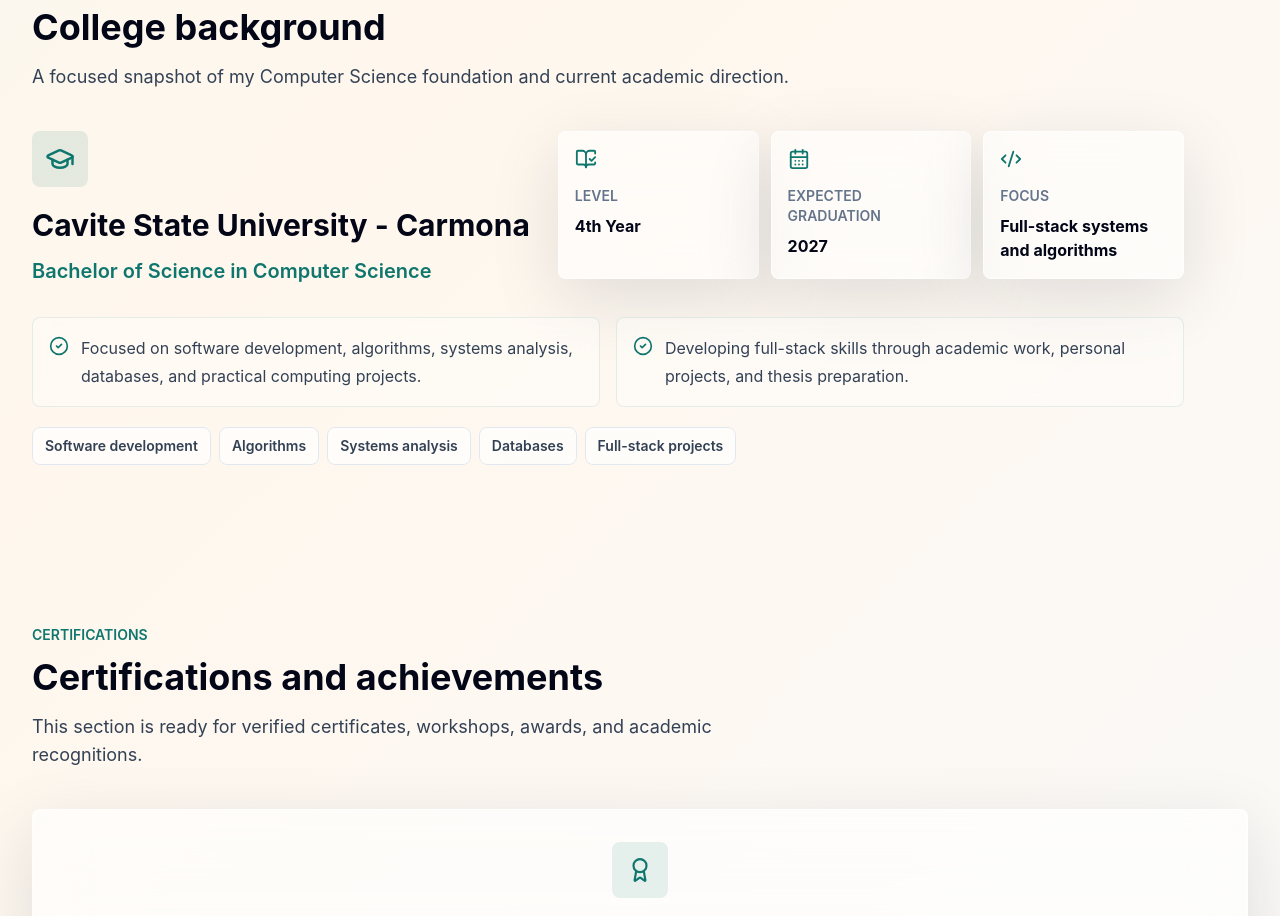
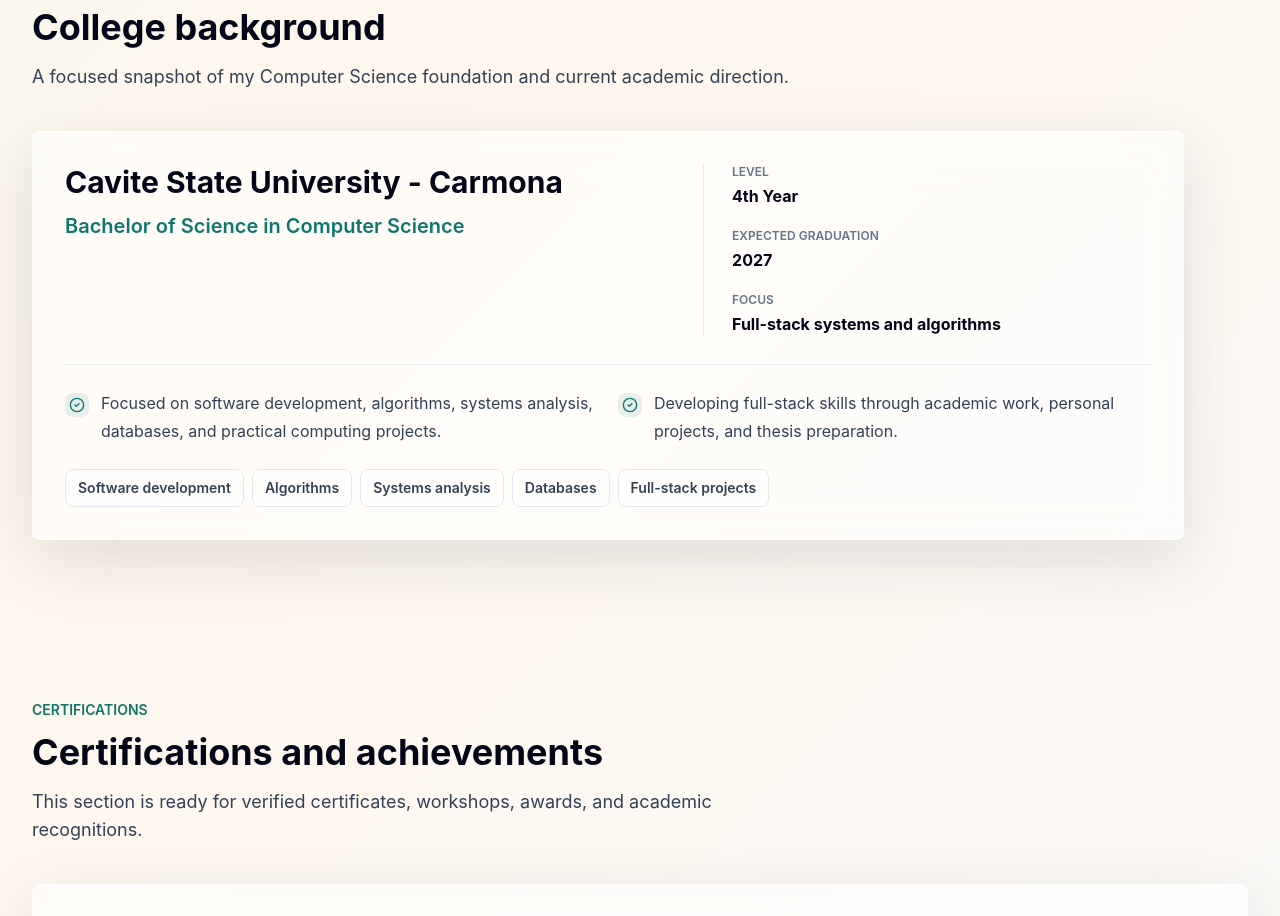
Before and after one commit to iyaniyaniyan/portfolio, a React (Vite) app: page / in a window 1280 px wide. Shown: the part 5180-6096 px from the top of the page. Built offline with nearby package versions, Linux system fonts and the light colour scheme.

Commit message:
Polish education section layout

```diff
--- a/src/components/Education.tsx
+++ b/src/components/Education.tsx
@@ -1,4 +1,4 @@
-import { BookOpenCheck, CalendarDays, CheckCircle2, Code2, GraduationCap } from 'lucide-react';
+import { CheckCircle2 } from 'lucide-react';
 import { education } from '../data/education';
 import { SectionHeading } from './SectionHeading';
 
@@ -14,47 +14,41 @@
       <div className="mt-10 grid gap-10">
         {education.map((item) => {
           const summaryItems = [
-            { label: 'Level', value: item.level, icon: BookOpenCheck },
-            { label: 'Expected Graduation', value: item.expectedGraduation, icon: CalendarDays },
-            { label: 'Focus', value: 'Full-stack systems and algorithms', icon: Code2 },
+            { label: 'Level', value: item.level },
+            { label: 'Expected Graduation', value: item.expectedGraduation },
+            { label: 'Focus', value: 'Full-stack systems and algorithms' },
           ];
 
           return (
-            <article key={item.school} className="max-w-6xl" data-reveal>
-              <div className="flex flex-col gap-7 lg:flex-row lg:items-start lg:justify-between">
-                <div className="min-w-0 lg:max-w-xl">
-                  <span className="inline-flex h-14 w-14 items-center justify-center rounded-lg bg-lagoon/10 text-lagoon">
-                    <GraduationCap size={30} aria-hidden="true" />
-                  </span>
-                  <h3 className="mt-5 text-3xl font-bold leading-tight text-slate-950">{item.school}</h3>
-                  <p className="mt-3 text-xl font-semibold text-lagoon">{item.degree}</p>
+            <article key={item.school} className="glass-card max-w-6xl p-6 sm:p-8" data-reveal>
+              <div className="grid gap-8 lg:grid-cols-[minmax(0,1.15fr)_minmax(18rem,0.85fr)] lg:items-start">
+                <div className="min-w-0">
+                  <h3 className="text-2xl font-bold leading-tight text-slate-950 sm:text-3xl">{item.school}</h3>
+                  <p className="mt-3 text-lg font-semibold text-lagoon sm:text-xl">{item.degree}</p>
                 </div>
 
-                <dl className="grid flex-1 gap-3 sm:grid-cols-3">
-                  {summaryItems.map((summary) => {
-                    const Icon = summary.icon;
-
-                    return (
-                      <div key={summary.label} className="rounded-lg border border-white/70 bg-white/55 p-4 shadow-glass backdrop-blur-xl">
-                        <Icon className="text-lagoon" size={22} aria-hidden="true" />
-                        <dt className="mt-4 text-sm font-semibold uppercase text-slate-500">{summary.label}</dt>
-                        <dd className="mt-2 text-base font-bold leading-6 text-slate-950">{summary.value}</dd>
-                      </div>
-                    );
-                  })}
+                <dl className="grid gap-5 sm:grid-cols-3 lg:grid-cols-1 lg:border-l lg:border-slate-200/80 lg:pl-7">
+                  {summaryItems.map((summary) => (
+                    <div key={summary.label} className="min-w-0">
+                      <dt className="text-xs font-semibold uppercase text-slate-500">{summary.label}</dt>
+                      <dd className="mt-1 text-base font-bold leading-6 text-slate-950">{summary.value}</dd>
+                    </div>
+                  ))}
                 </dl>
               </div>
 
-              <div className="mt-8 grid gap-4 md:grid-cols-2">
+              <div className="mt-7 grid gap-5 border-t border-slate-200/70 pt-6 md:grid-cols-2">
                 {item.details.map((detail) => (
-                  <div key={detail} className="flex gap-3 rounded-lg border border-lagoon/10 bg-white/35 p-4 backdrop-blur">
-                    <CheckCircle2 className="mt-0.5 shrink-0 text-lagoon" size={20} aria-hidden="true" />
+                  <div key={detail} className="flex gap-3">
+                    <span className="mt-1 inline-flex h-6 w-6 shrink-0 items-center justify-center rounded-lg bg-lagoon/10 text-lagoon">
+                      <CheckCircle2 size={16} aria-hidden="true" />
+                    </span>
                     <p className="text-base leading-7 text-slate-700">{detail}</p>
                   </div>
                 ))}
               </div>
 
-              <div className="mt-5 flex flex-wrap gap-2">
+              <div className="mt-6 flex flex-wrap gap-2">
                 {['Software development', 'Algorithms', 'Systems analysis', 'Databases', 'Full-stack projects'].map((focus) => (
                   <span key={focus} className="rounded-lg border border-slate-200 bg-white/65 px-3 py-2 text-sm font-semibold text-slate-700">
                     {focus}
```
